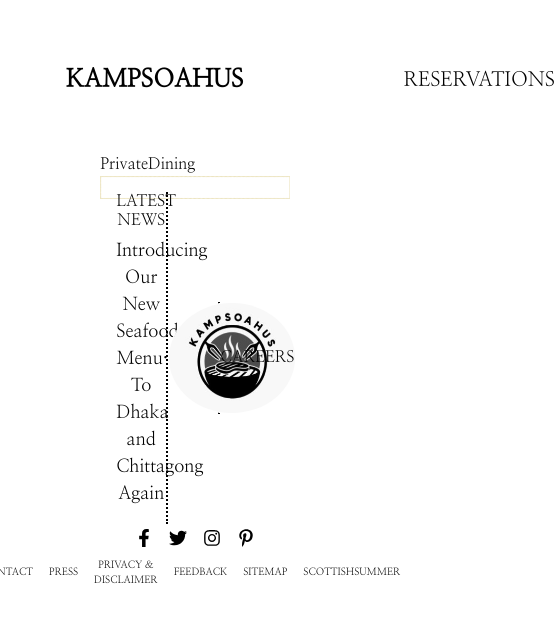
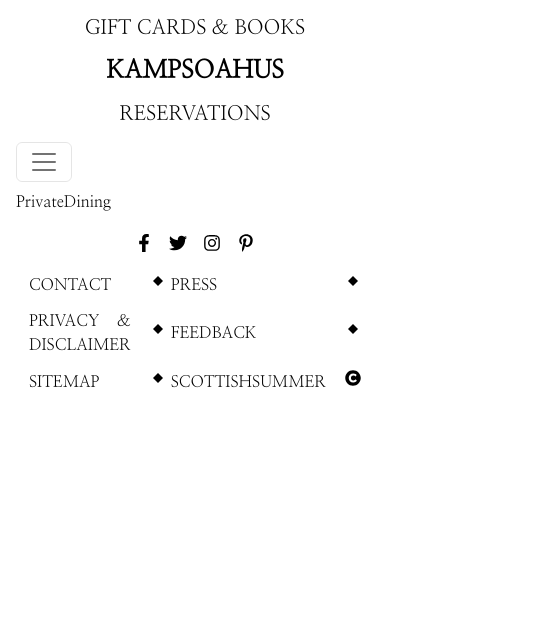
Before and after one commit to scottishsummer98/react_restaurant, a React (Create React App) app: page /privatedining in a window 390 px wide. Shown: the top 622 px of the page, 555 px wide, since content can reach past the window. Built offline with nearby package versions, Linux system fonts and the light colour scheme.

Commit message:
'responsive'

```diff
--- a/src/App.jsx
+++ b/src/App.jsx
@@ -1,7 +1,5 @@
 import 'bootstrap/dist/css/bootstrap.min.css'
-import $ from 'jquery'
-import Popper from 'popper.js'
-import 'bootstrap/dist/js/bootstrap.bundle.min'
+import 'bootstrap/dist/js/bootstrap.bundle'
 import React from 'react'
 import { BrowserRouter, Routes, Route } from 'react-router-dom'
 import Header from './components/header/Header'
--- a/src/components/footer/Footer.css
+++ b/src/components/footer/Footer.css
@@ -1,8 +1,10 @@
 .container_footer {
     background-image: url('../../assets/footer-box.png');
+    background-position: top center;
     background-size: contain;
     background-repeat: no-repeat;
     padding: 1rem;
+    margin: auto;
 }
 a {
     font-size: large;
@@ -53,6 +55,7 @@ a:hover {
     color: #D2BF65;
 }
 .footer_nav_links {
+    position:sticky;
     margin-top: .2rem;
     text-decoration: none;
     font-size: x-small;
@@ -68,3 +71,39 @@ a:hover {
 .footer_nav_links:hover {
     color: #D2BF65;
 }
+
+/* Media Queries Medium Devices*/
+@media screen and (max-width:1024px){
+    .container_footer {
+        background-image: none;
+    }
+    .footer_links {
+        display: none;
+    }
+    .footer_nav_links {
+        margin-top: .5rem;
+        text-align: justify;
+        font-size: medium;
+        display: grid;
+        grid-template-columns: repeat(6, 1fr);
+        gap: .3rem;
+    }
+}
+
+/* Media Queries Small Devices*/
+@media screen and (max-width:600px){
+    .container_footer {
+        background-image: none;
+    }
+    .footer_links {
+        display: none;
+    }
+    .footer_nav_links {
+        margin-top: .5rem;
+        text-align: justify;
+        font-size: medium;
+        display: grid;
+        grid-template-columns: repeat(4, 1fr);
+        gap: .3rem;
+    }
+}
--- a/src/components/header/Header.css
+++ b/src/components/header/Header.css
@@ -13,3 +13,23 @@
 .header_links:hover {
     color: #D2BF65;
 }
+
+/* Media Queries Medium Devices*/
+@media screen and (max-width:1024px){
+    .container_header {
+        display: flex;
+        flex-direction: row;
+        justify-content: center;
+        gap: 5rem;
+    }
+}
+
+/* Media Queries Small Devices*/
+@media screen and (max-width:600px){
+    .container_header {
+        display: flex;
+        flex-direction: column;
+        justify-content: center;
+        gap: .5rem;
+    }
+}
--- a/src/components/topbar/Topbar.css
+++ b/src/components/topbar/Topbar.css
@@ -29,3 +29,21 @@ ul {
     transition: all 400ms ease;
     color: #D2BF65;
 }
+
+/* Media Queries Medium Devices*/
+@media screen and (max-width:1024px){
+    ul {
+        display: flex;
+        flex-direction: column;
+        gap: 0;
+    }
+}
+
+/* Media Queries Small Devices*/
+@media screen and (max-width:600px){
+    ul {
+        display: flex;
+        flex-direction: column;
+        gap: 0;
+    }
+}
--- a/src/components/topbar/Topbar.jsx
+++ b/src/components/topbar/Topbar.jsx
@@ -6,7 +6,17 @@ const Topbar = () => {
   return (
     <section>
       <nav className="navbar navbar-expand-lg">
-        <div className="container-fluid">
+        <button
+          className="navbar-toggler"
+          type="button"
+          data-bs-toggle="collapse"
+          data-bs-target="#main_nav"
+          aria-controls="main_nav"
+          aria-expanded="false"
+          aria-label="Toggle navigation"
+        >
+          <span class="navbar-toggler-icon"></span>
+        </button>
         <div className="collapse navbar-collapse" id="main_nav">
           <ul className="navbar-nav">
             <li className="nav-item dropdown">
@@ -125,7 +135,6 @@ const Topbar = () => {
             </li>
           </ul>
         </div>
-        </div>
       </nav>
     </section>
   )
--- a/src/index.css
+++ b/src/index.css
@@ -7,3 +7,19 @@ body {
   color: black;
   width:65%
 }
+
+/* Media Queries Medium Devices*/
+@media screen and (max-width:1024px){
+  body {
+    padding: 1rem;
+    width:80%
+  }
+}
+
+/* Media Queries Small Devices*/
+@media screen and (max-width:600px){
+  body {
+    padding: 1rem;
+    width:100%
+  }
+}
```
Lines whose indentation alone changed are shown as unchanged.
